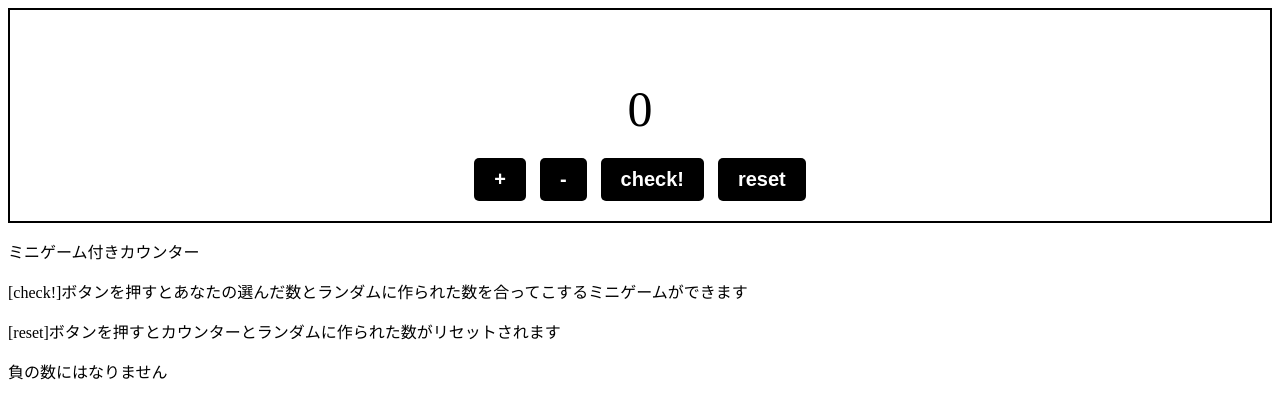
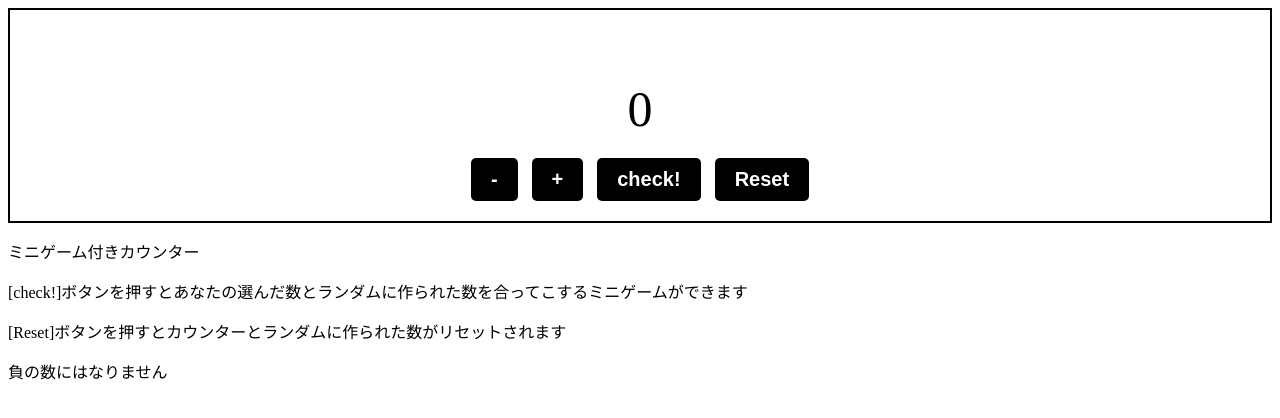
Before and after one commit to nyaosu555/SiiD-Step6-3-CounterProgram2, a plain HTML site: page index.html in a window 1280 px wide. Drawn offline with Linux system fonts and the light colour scheme.

Commit message:
細かいところの修正

```diff
--- a/index.html
+++ b/index.html
@@ -9,15 +9,15 @@
 <body>
     <div class="counter">
         <p id="js-counter-number" class="counter-number">0</p>
+        <button type="button" class="counter-button js-counter-button">-</button>
         <button type="button" class="counter-button js-counter-button">+</button>
-        <button type="button" class="counter-button js-counter-button">-</button>
         <button type="button" class="counter-button" id="js-check-button">check!</button>
-        <button type="button" class="counter-button" id="js-reset-button">reset</button>
+        <button type="button" class="counter-button" id="js-reset-button">Reset</button>
     </div>
     <div class="description">
         <p>ミニゲーム付きカウンター</p>
         <p>[check!]ボタンを押すとあなたの選んだ数とランダムに作られた数を合ってこするミニゲームができます</p>
-        <p>[reset]ボタンを押すとカウンターとランダムに作られた数がリセットされます</p>
+        <p>[Reset]ボタンを押すとカウンターとランダムに作られた数がリセットされます</p>
         <p>負の数にはなりません</p>
     </div>
     <script src="./counter.js"></script>
```
Also changed, not shown: 1 other file.
